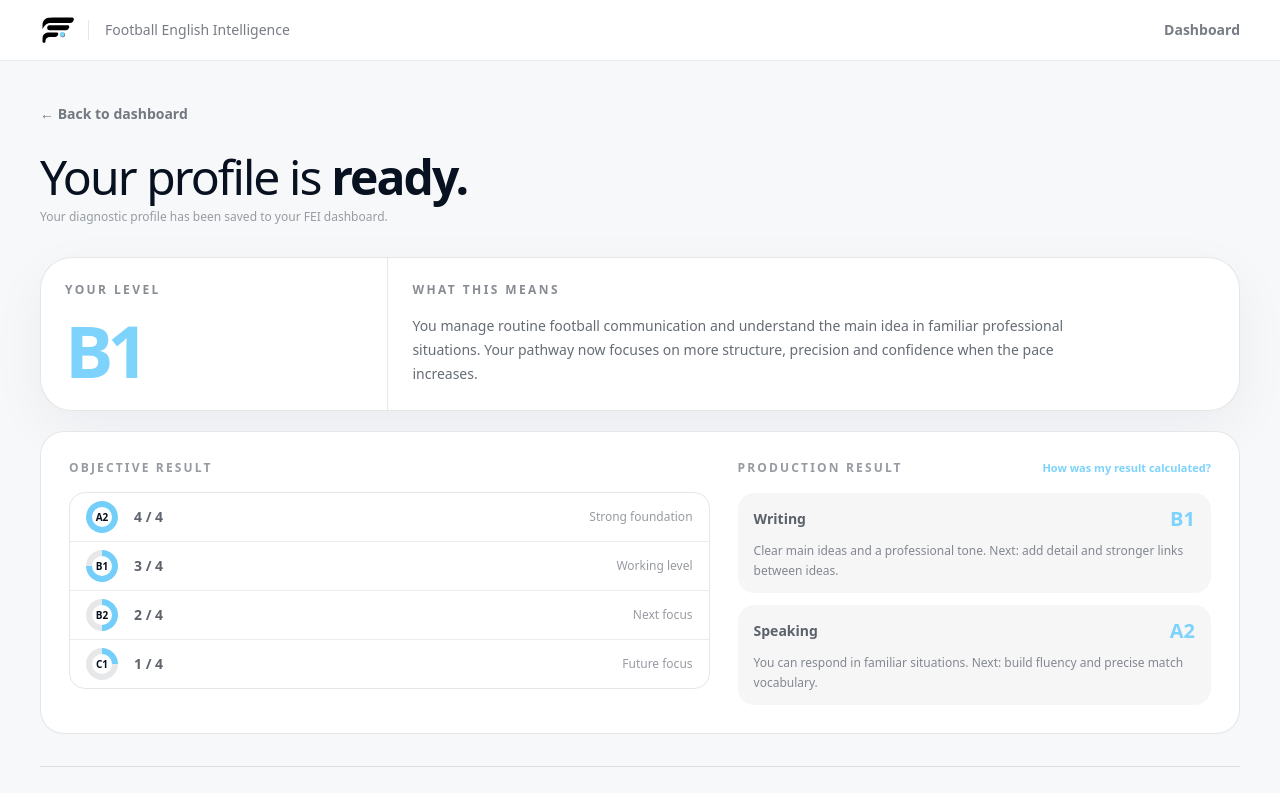
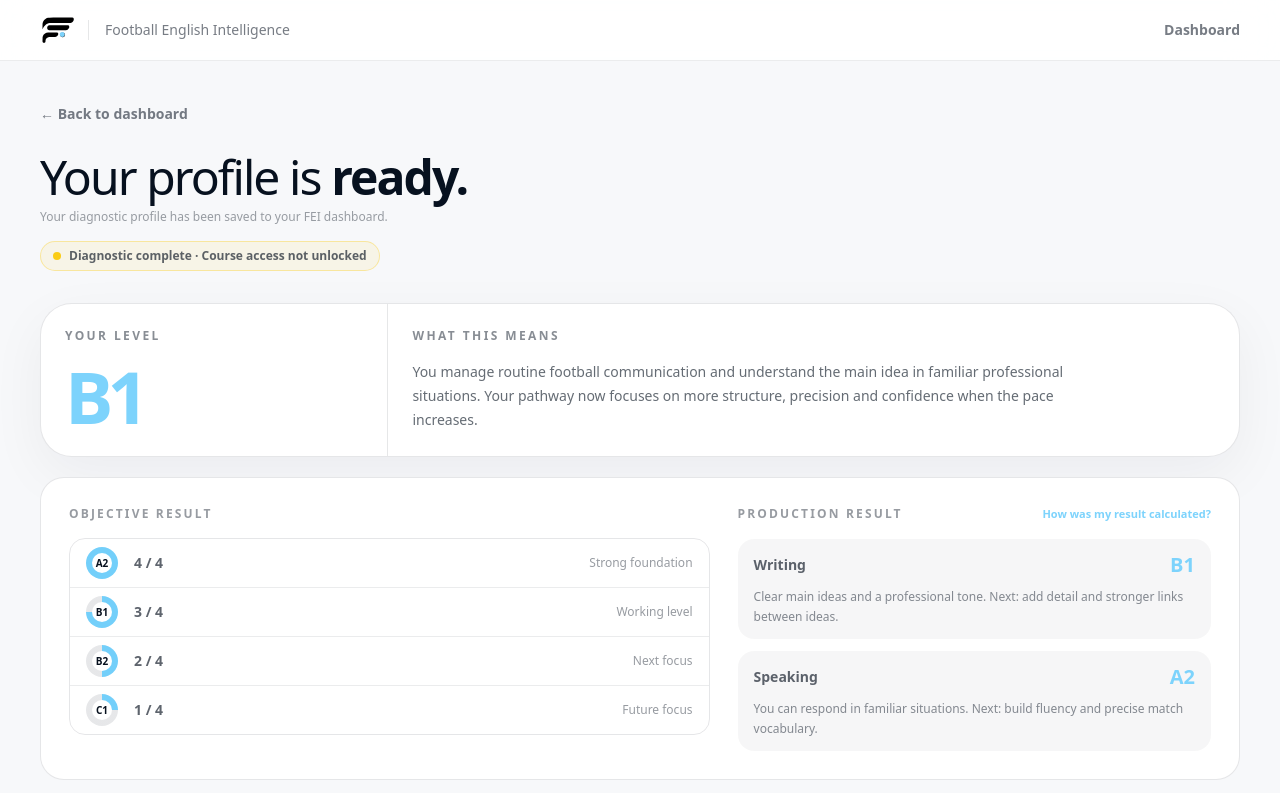
Before and after one commit to feifootball/fei-platform, a Next.js app: page /diagnostic/results/1 in a window 1280 px wide. Shown: the top 793 px of the page. Built offline with nearby package versions, Linux system fonts and the light colour scheme; no server answers; the database is empty.

Commit message:
Add unpaid diagnostic result preview state

```diff
--- a/app/diagnostic/results/[attemptId]/page.tsx
+++ b/app/diagnostic/results/[attemptId]/page.tsx
@@ -79,7 +79,7 @@ export default function DiagnosticResultPage() {
     let active = true
 
     async function load() {
-      if (params.attemptId === 'demo') {
+      if (params.attemptId === 'demo' || params.attemptId === 'unpaid-demo') {
         if (active) setLoading(false)
         return
       }
@@ -140,6 +140,7 @@ export default function DiagnosticResultPage() {
         <section className="mt-7">
           <h1 className="text-3xl tracking-[-0.04em] sm:text-5xl"><span className="font-normal">Your profile is </span><span className="font-black">ready.</span></h1>
           <p className="mt-2 text-xs text-fei-bg/40">Your diagnostic profile has been saved to your FEI dashboard.</p>
+          <div className="mt-4 inline-flex items-center gap-2 rounded-full border border-fei-yellow/35 bg-fei-yellow/[0.08] px-3 py-1.5 text-xs font-semibold text-fei-bg/65"><span className="h-2 w-2 rounded-full bg-fei-yellow" />Diagnostic complete · Course access not unlocked</div>
         </section>
 
         <section className="mt-8 rounded-[2rem] border border-fei-bg/10 bg-white shadow-[0_18px_55px_rgba(7,17,31,0.05)]">
```
